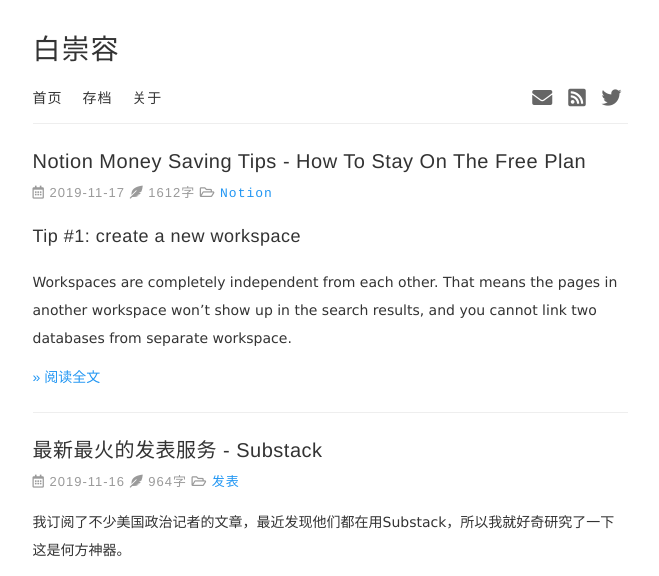
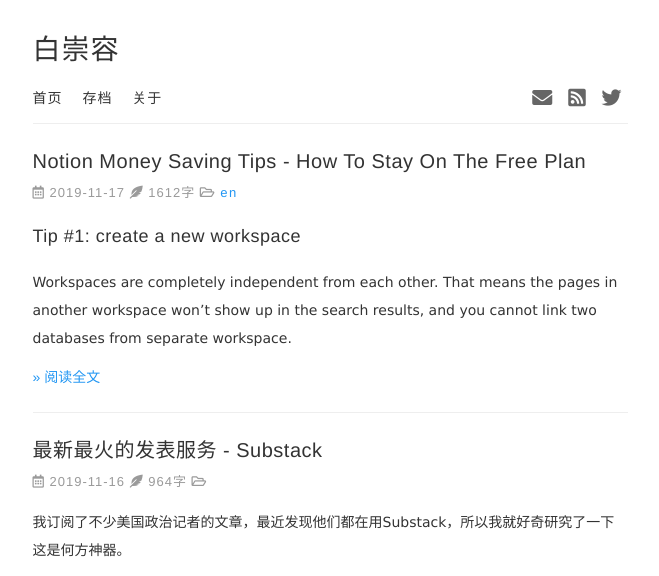
Before and after one commit to lionpup/blog, a Jekyll site: the page built from index.html, in a window 1280 px wide. Shown: the top 576 px of the page, without its empty margins (310-969 px from the left). Built offline with Jekyll 4.4.1, drawn with Linux system fonts in a browser that asks for light colours; nearby versions of some CDN libraries; the list of posts is cut into pages by our own code.

```diff
--- a/_posts/2019-11-16-hot-new-publishing-service-substack.md
+++ b/_posts/2019-11-16-hot-new-publishing-service-substack.md
@@ -1,6 +1,6 @@
 ---
 title: 最新最火的发表服务 - Substack
-category: 发表
+tags: publishing
 ---
 
 我订阅了不少美国政治记者的文章，最近发现他们都在用Substack，所以我就好奇研究了一下这是何方神器。<!--more-->
--- a/_posts/2019-11-17-notion-money-saving-tips.md
+++ b/_posts/2019-11-17-notion-money-saving-tips.md
@@ -1,6 +1,7 @@
 ---
 title: Notion Money Saving Tips - How To Stay On The Free Plan
-category: Notion
+categories: en
+tags: Notion
 ---
 
 ## Tip #1: create a new workspace
```
